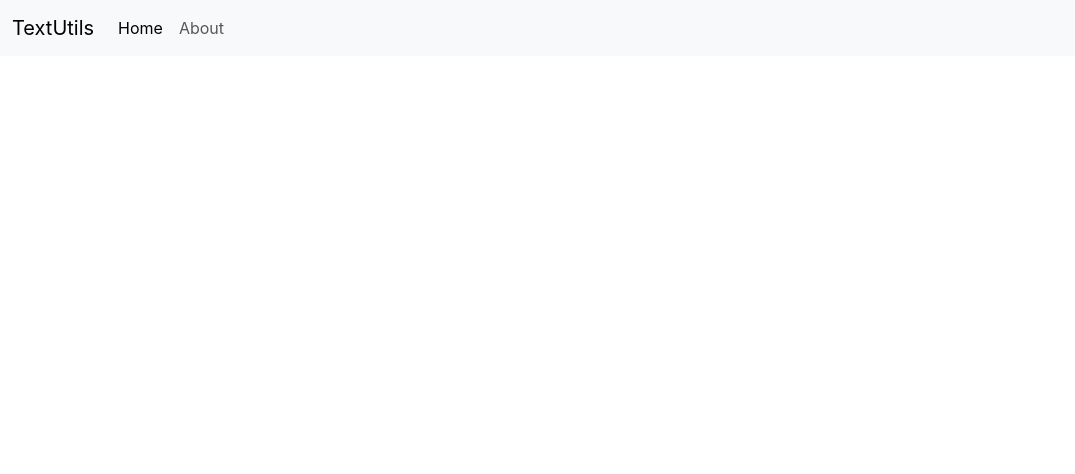
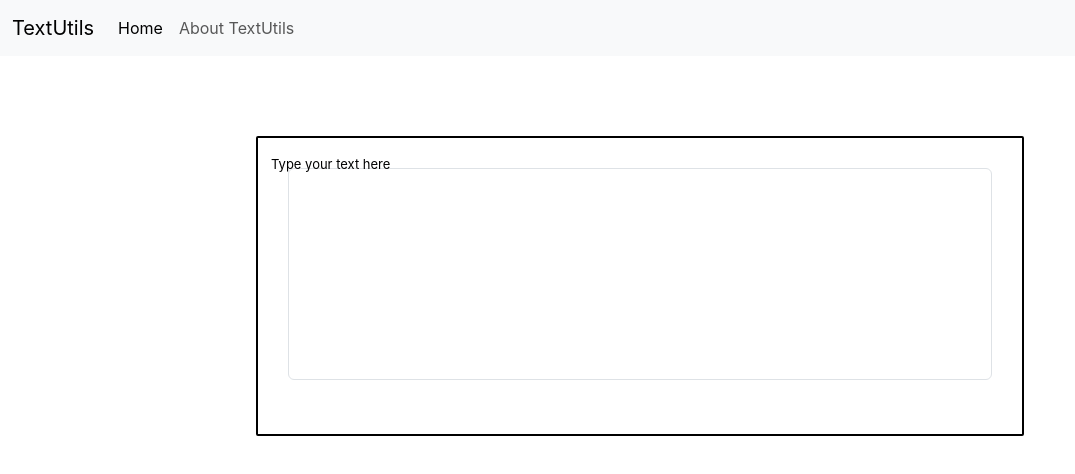
Before and after one commit to ManoFayyaz/my-app, a React (Create React App) app: page / in a window 1280 px wide. Shown: the top 474 px of the page, without its empty margins (0-1075 px from the left). Built offline with nearby package versions, Linux system fonts and the light colour scheme.

Commit message:
added components

```diff
--- a/src/App.css
+++ b/src/App.css
@@ -36,3 +36,25 @@
     transform: rotate(360deg);
   }
 } */
+
+
+.form-floating {
+  background-color: white;
+  color: black;
+  border: 2px solid black;
+  border-radius: 2px;
+  padding: 30px;
+  font-size: 13px;
+  width: 60%;
+  height: 300px;         /* parent height */
+  box-sizing: border-box;
+  margin: 10px auto;
+  margin-top: 80px;
+}
+
+.form-floating textarea.form-control {
+  width: 100%;
+  height: 90% !important;   /* force match container */
+  box-sizing: border-box;
+  resize: none;              /* optional: prevent manual resizing */
+}
--- a/src/App.js
+++ b/src/App.js
@@ -1,32 +1,17 @@
 // import logo from './logo.svg';
 import './App.css';
-
+import Navbar from './components/Navbar';
+import Textarea from "./components/Textarea";
 
 function App() {
   return (
-
-    <nav className="navbar navbar-expand-lg bg-body-tertiary">
-    <div className="container-fluid">
-      <a className="navbar-brand" href="/">TextUtils</a>
-      <button className="navbar-toggler" type="button" data-bs-toggle="collapse" data-bs-target="#navbarSupportedContent" aria-controls="navbarSupportedContent" aria-expanded="false" aria-label="Toggle navigation">
-        <span className="navbar-toggler-icon"></span>
-      </button>
-      <div className="collapse navbar-collapse" id="navbarSupportedContent">
-        <ul className="navbar-nav me-auto mb-2 mb-lg-0">
-          <li className="nav-item">
-            <a className="nav-link active" aria-current="page" href="/">Home</a>
-          </li>
-          <li className="nav-item">
-            <a className="nav-link" href="/">About</a>
-          </li>
-          </ul>
-      </div>
-     </div>
-  </nav>
-
+    <>
+      <Navbar title="TextUtils" about="About TextUtils" />
+      <Textarea message="Type your text here"/>
+  </>
   );
 }
-
+ //props
 //needed to close the tags with / otherwise it will give errors
 
 export default App;
--- /dev/null
+++ b/src/components/Navbar.js
@@ -0,0 +1,36 @@
+import React from 'react'
+import PropTypes from 'prop-types'
+
+
+export default function Navbar(props) {
+  return (
+   <nav className="navbar navbar-expand-lg bg-body-tertiary">
+    <div className="container-fluid">
+      <a className="navbar-brand" href="/">{props.title}</a>
+      <button className="navbar-toggler" type="button" data-bs-toggle="collapse" data-bs-target="#navbarSupportedContent" aria-controls="navbarSupportedContent" aria-expanded="false" aria-label="Toggle navigation">
+        <span className="navbar-toggler-icon"></span>
+      </button>
+      <div className="collapse navbar-collapse" id="navbarSupportedContent">
+        <ul className="navbar-nav me-auto mb-2 mb-lg-0">
+          <li className="nav-item">
+            <a className="nav-link active" aria-current="page" href="/">Home</a>
+          </li>
+          <li className="nav-item">
+            <a className="nav-link" href="/">{props.about}</a>
+          </li>
+          </ul>
+      </div>
+     </div>
+  </nav>
+  )
+}
+
+//proptypes are used to check the type of props passed
+
+Navbar.propTypes = {title: PropTypes.string.isRequired,
+                    about: PropTypes.string
+}
+
+Navbar.defaultProps={"title": "Set title here",
+                     "about": "About"
+                    };
--- /dev/null
+++ b/src/components/Textarea.js
@@ -0,0 +1,17 @@
+import React from "react";
+import PropTypes from 'prop-types';
+
+export default function Textarea(props) {
+  return (
+   <div class="form-floating">
+        <textarea className="form-control" placeholder="Leave a comment here" id="floatingTextarea"></textarea>
+        <label htmlFor="floatingTextarea">{props.message}</label>
+    </div>
+  )
+}
+
+//change class to className and for to htmlFor in jsx
+
+Textarea.propTypes={message: PropTypes.string};
+
+Textarea.defaultProps={message: "Enter text here"};
```
